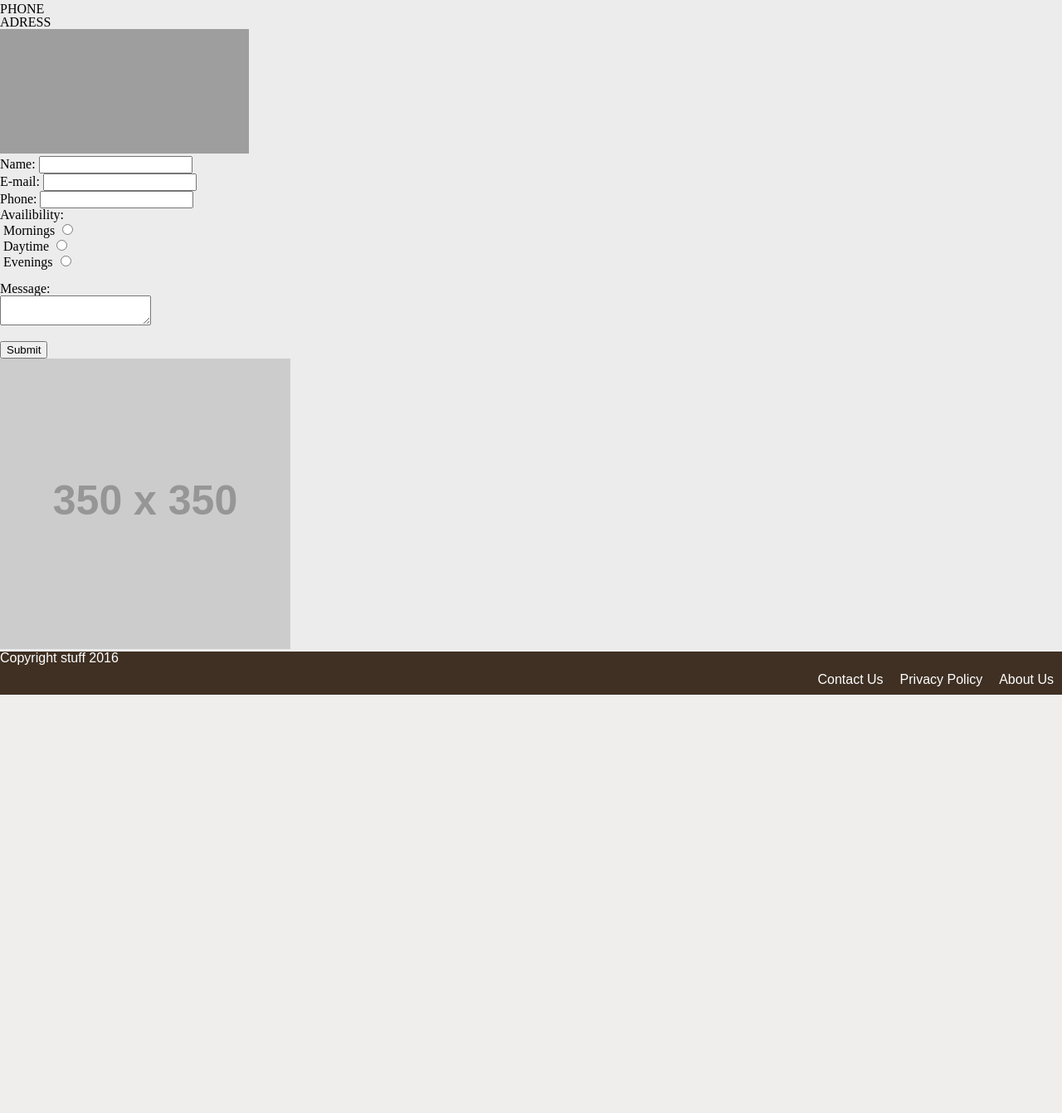
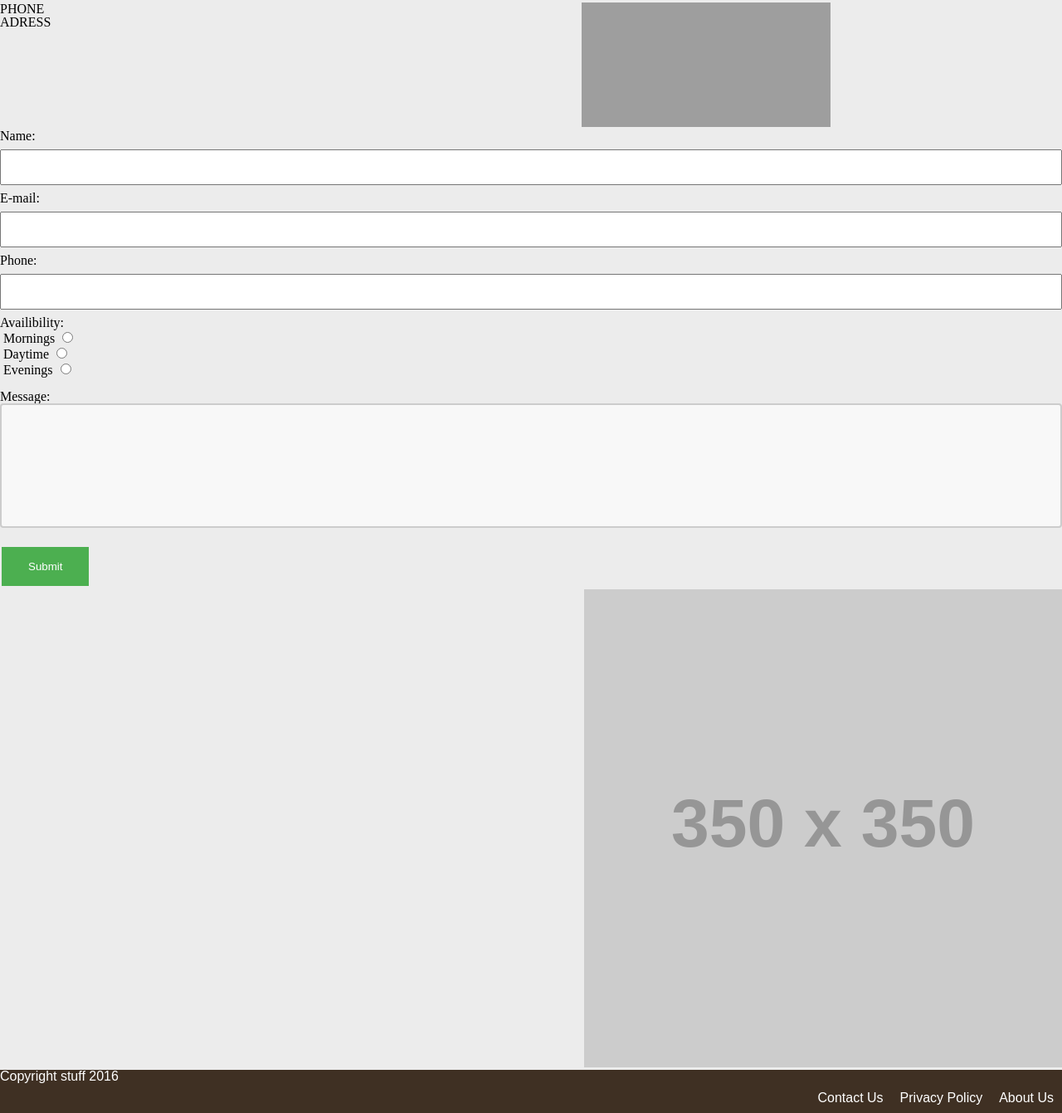
Before and after one commit to nesspire00/website_project, a PHP site: page /contact.html in a window 1280 px wide. Shown: the part 101-1442 px from the top of the page at 83% size. Before the commit the page ends 938 px from the top, so only its background shows below. Run offline with PHP 8.4, Linux system fonts and the light colour scheme; grey boxes labelled with a size stand in for pictures from a placeholder-image service; some libraries are stand-ins or nearby versions; grey boxes are pictures that could not be loaded.

Commit message:
Add files via upload

```diff
--- /dev/null
+++ b/css/pages/contact.css
@@ -0,0 +1,40 @@
+aside.page_contact{
+    float: right;
+    width: 45%;
+}
+/* FORM */
+
+textarea {
+    width: 100%;
+    height: 150px;
+    padding: 12px 20px;
+    box-sizing: border-box;
+    border: 2px solid #ccc;
+    border-radius: 4px;
+    background-color: #f8f8f8;
+    resize: none;
+}
+input[type=button], input[type=submit], input[type=reset] {
+    background-color: #4CAF50;
+    border: none;
+    color: white;
+    padding: 16px 32px;
+    text-decoration: none;
+    margin: 4px 2px;
+    cursor: pointer;
+}
+input[type=text] {
+    width: 100%;
+    padding: 12px 20px;
+    margin: 8px 0;
+    box-sizing: border-box;
+}
+/* end form */
+
+.page_contact img{
+    width: 100%;
+}
+.contact_info{
+    float: left;
+    margin-right: 50%;
+}
```
Also changed, not shown: css/pages/main.css (+4 -3 lines).
